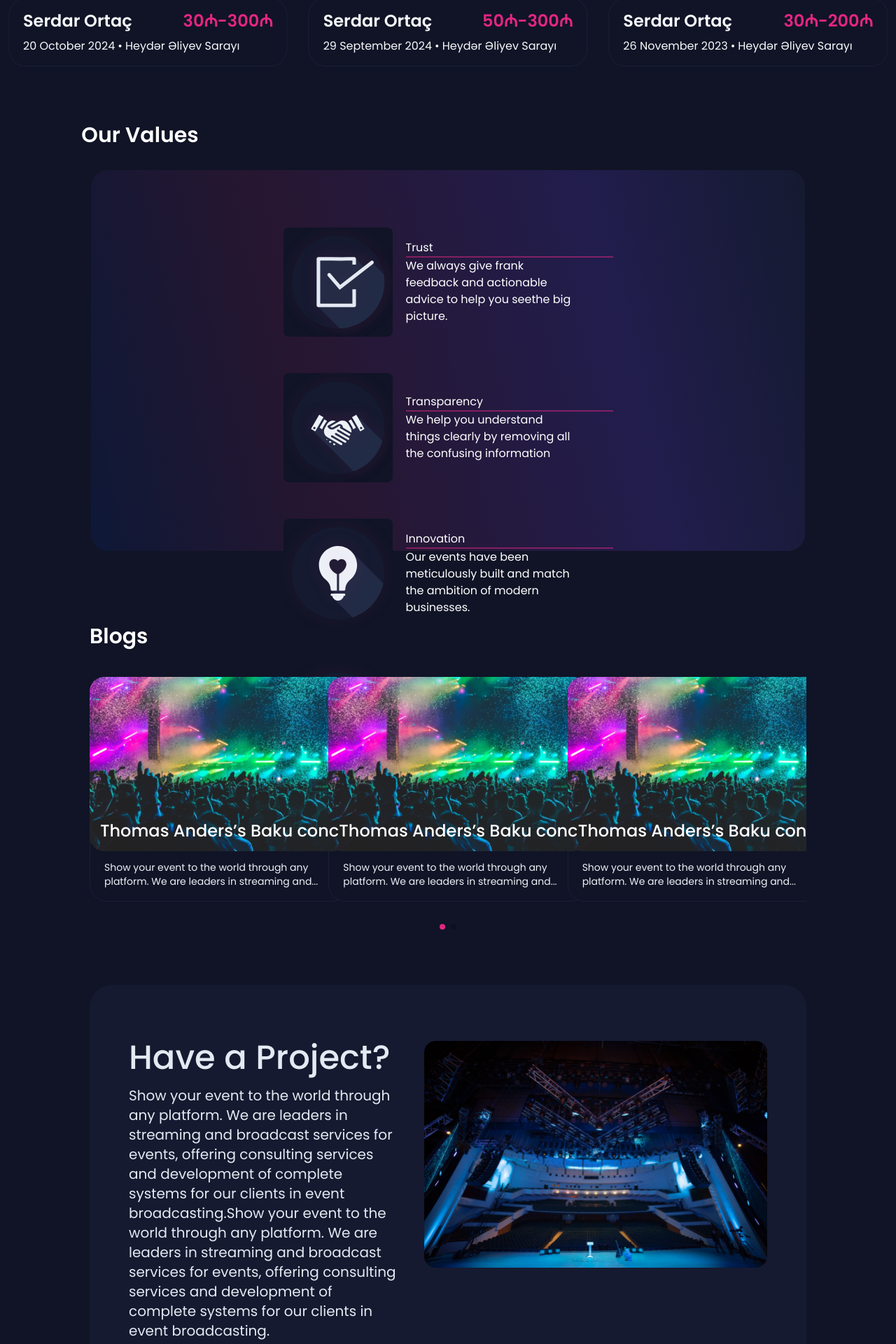
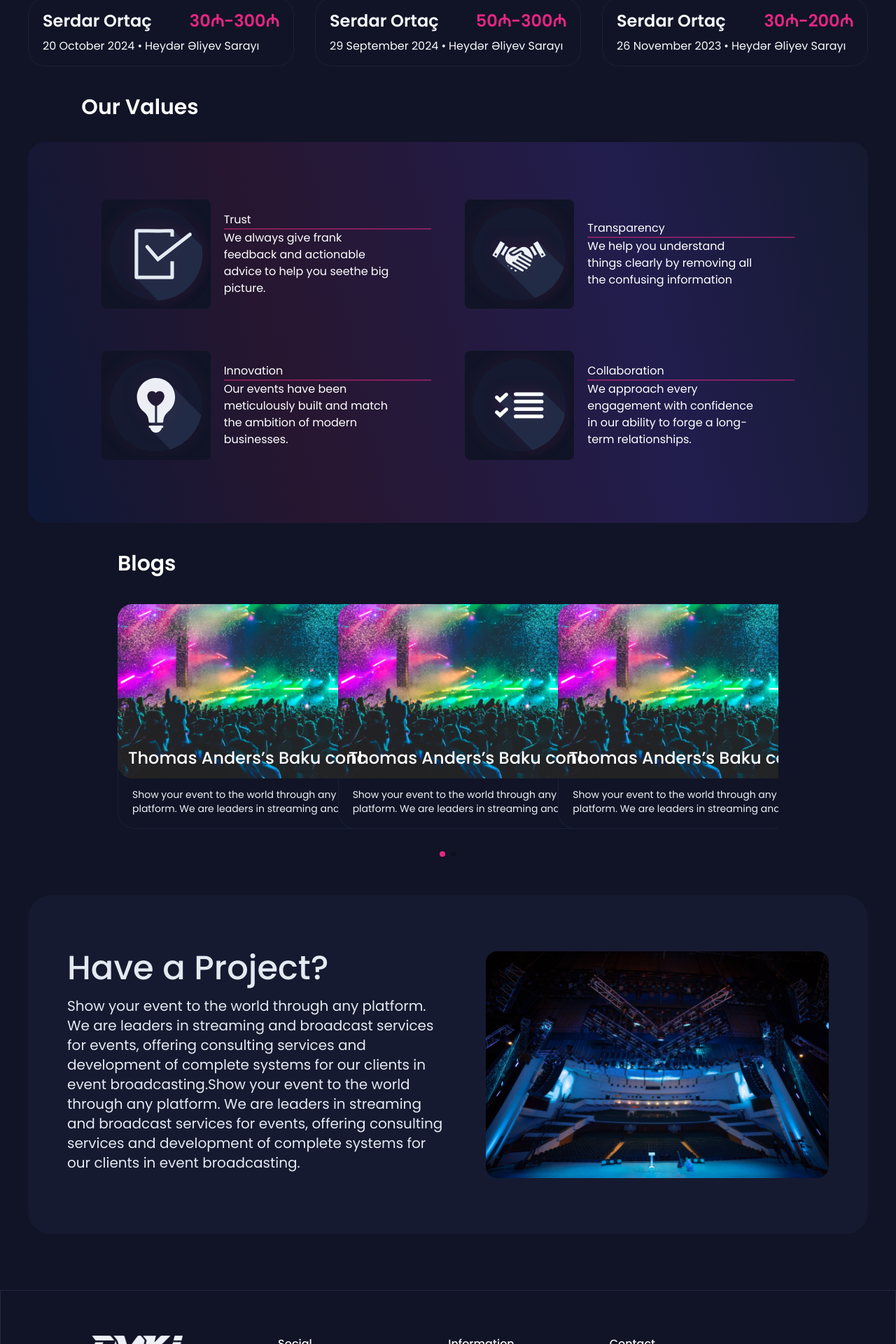
Before and after one commit to Gahramanoval301/emkiprod, a React (Vite) app in the folder emkiprod-react/: page / in a window 1280 px wide. Shown: the part 629-2549 px from the top of the page at 70% size. Built offline with nearby package versions, Linux system fonts and the light colour scheme.

Commit message:
optimization and correcting layout margin/container

```diff
--- a/emkiprod-react/src/App.css
+++ b/emkiprod-react/src/App.css
@@ -32,8 +32,6 @@ a {
 }
 .our-values {
   background: linear-gradient(256.54deg, #151A30 0%, #211D4D 27.59%, #271630 68.97%, #0F1836 98.09%);
-  width: 85%;
-  margin: 0 auto;
 }
 .box {
   gap: 19px;
--- a/emkiprod-react/src/components/HomeBlogs.jsx
+++ b/emkiprod-react/src/components/HomeBlogs.jsx
@@ -5,7 +5,7 @@ import BlogsSlider from "./BlogsSlider";
 function HomeBlogs() {
   return (
     <section id="blogs">
-      <div className="mx-auto w-11/12 sm:w-4/5  mb-6 xl:mb-0 pt-16 sm:pt-16 md:pt-16 xl:pt-16 pb-0 sm:pb-0 md:pb-0 xl:pb-0">
+      <div className="mx-auto w-11/12 sm:w-4/5 section">
         <SectionTitle>Blogs</SectionTitle>
         <BlogsSlider />
       </div>
--- a/emkiprod-react/src/components/SponsorRow.jsx
+++ b/emkiprod-react/src/components/SponsorRow.jsx
@@ -5,7 +5,7 @@ import SponsorImg from "./SponsorImg";
 function SponsorRow() {
   return (
     <section id="sponsor">
-      <div className="mx-auto sm:w-4/5 w-full mb-6 xl:mb-0 pt-16 sm:pt-16 md:pt-16 xl:pt-16  pb-14 sm:pb-14 md:pb-14 xl:pb-14">
+      <div className="mx-auto  section">
         <div className="bg-[#151a30] rounded-[32px] py-[80px] px-[56px]">
           <div className="mx-auto w-11/12 sm:w-full pt-16 sm:pt-0  md:pt-0 xl:pt-0">
             <div className="flex align-center justify-between">
--- a/emkiprod-react/src/index.css
+++ b/emkiprod-react/src/index.css
@@ -4,7 +4,7 @@
 
 @layer components {
     .section {
-        @apply container mx-auto px-3 my-10
+        @apply container mx-auto px-10 my-10
     }
     .transition-classic{
         @apply duration-300 ease-in-out transition-all;
--- a/emkiprod-react/src/pages/OurValues.jsx
+++ b/emkiprod-react/src/pages/OurValues.jsx
@@ -4,7 +4,7 @@ import ValueCard from "../components/ValueCard";
 
 const OurValues = () => {
   return (
-    <div className="our-values-section text-white p-10">
+    <div className="our-values-section text-white section">
       <div className="w-80 flex items-center justify-center mb-8">
         <h4 className="inline-block font-semibold text-3xl">Our Values</h4>
       </div>
```
